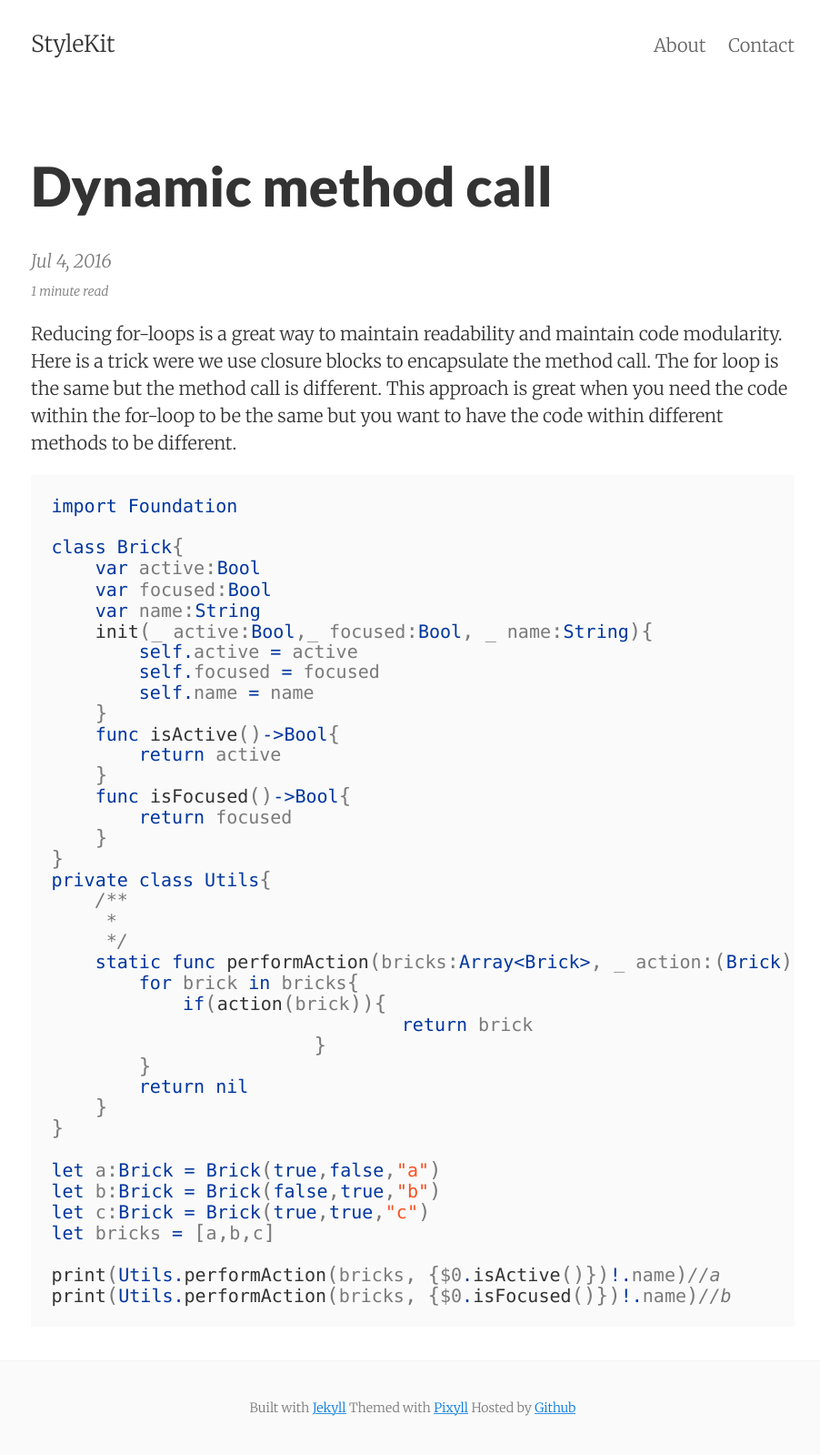
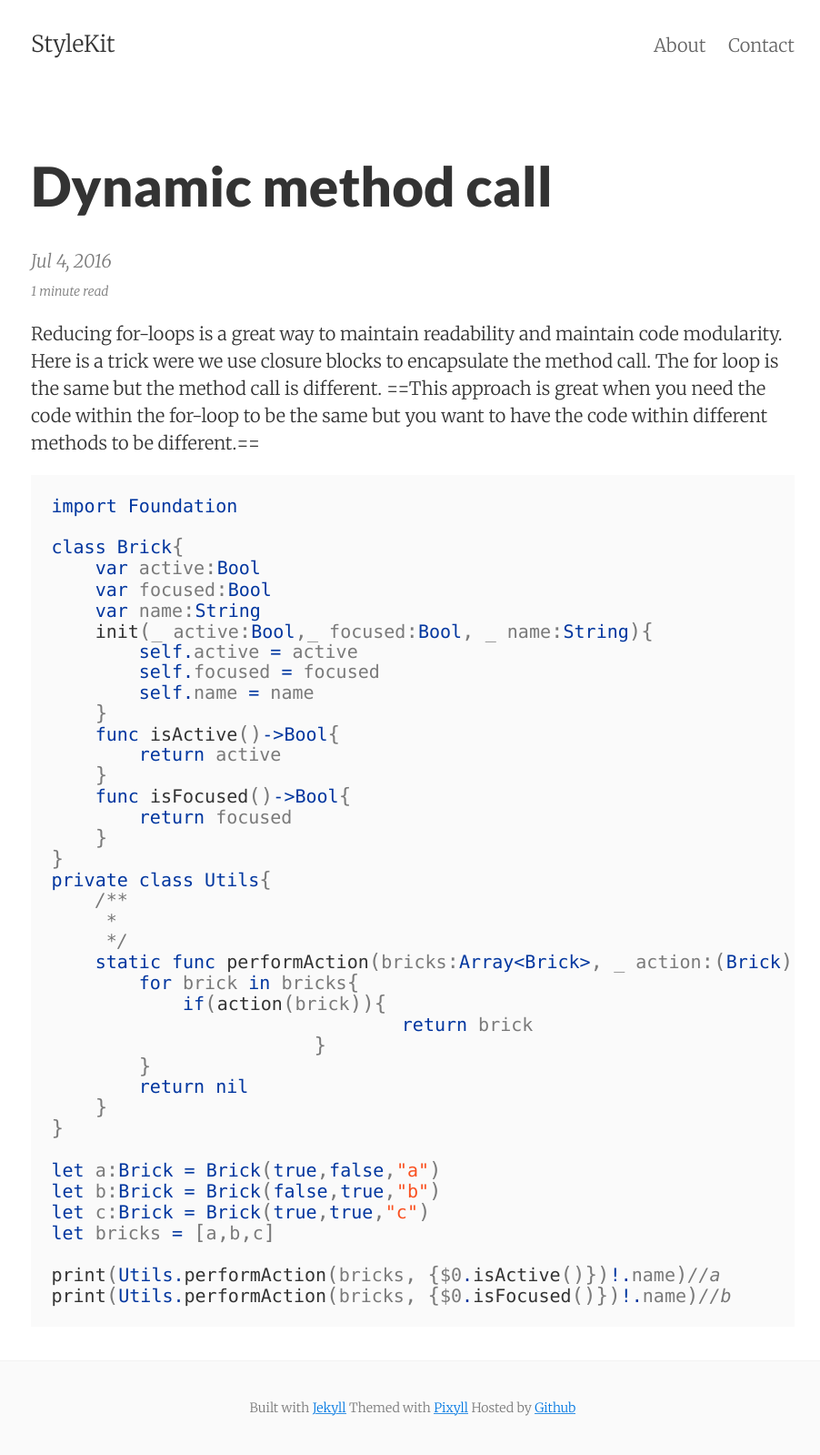
Before and after one commit to stylekit/stylekit.github.io, a Jekyll site: the page built from _posts/2016-07-04-Dynamic-method-call.md, in a window 1280 px wide. Shown: the whole page at 91% size, without its empty margins (186-1088 px from the left). Built offline with Jekyll 4.4.1, drawn with Linux system fonts in a browser that asks for light colours; nearby versions of some CDN libraries; comment, search, counter and statistics services are not loaded.

Commit message:
Files modified: 1


Modified 1 file:
_posts/2016-07-04-Dynamic-method-call.md

````diff
--- a/_posts/2016-07-04-Dynamic-method-call.md
+++ b/_posts/2016-07-04-Dynamic-method-call.md
@@ -1,4 +1,4 @@
-Reducing for-loops is a great way to maintain readability and maintain code modularity. <!--more--> Here is a trick were we use closure blocks to encapsulate the method call. The for loop is the same but the method call is different. This approach is great when you need the code within the for-loop to be the same but you want to have the code within different methods to be different.
+Reducing for-loops is a great way to maintain readability and maintain code modularity. <!--more--> Here is a trick were we use closure blocks to encapsulate the method call. The for loop is the same but the method call is different. ==This approach is great when you need the code within the for-loop to be the same but you want to have the code within different methods to be different.==
 
 ```swift
 import Foundation
````
